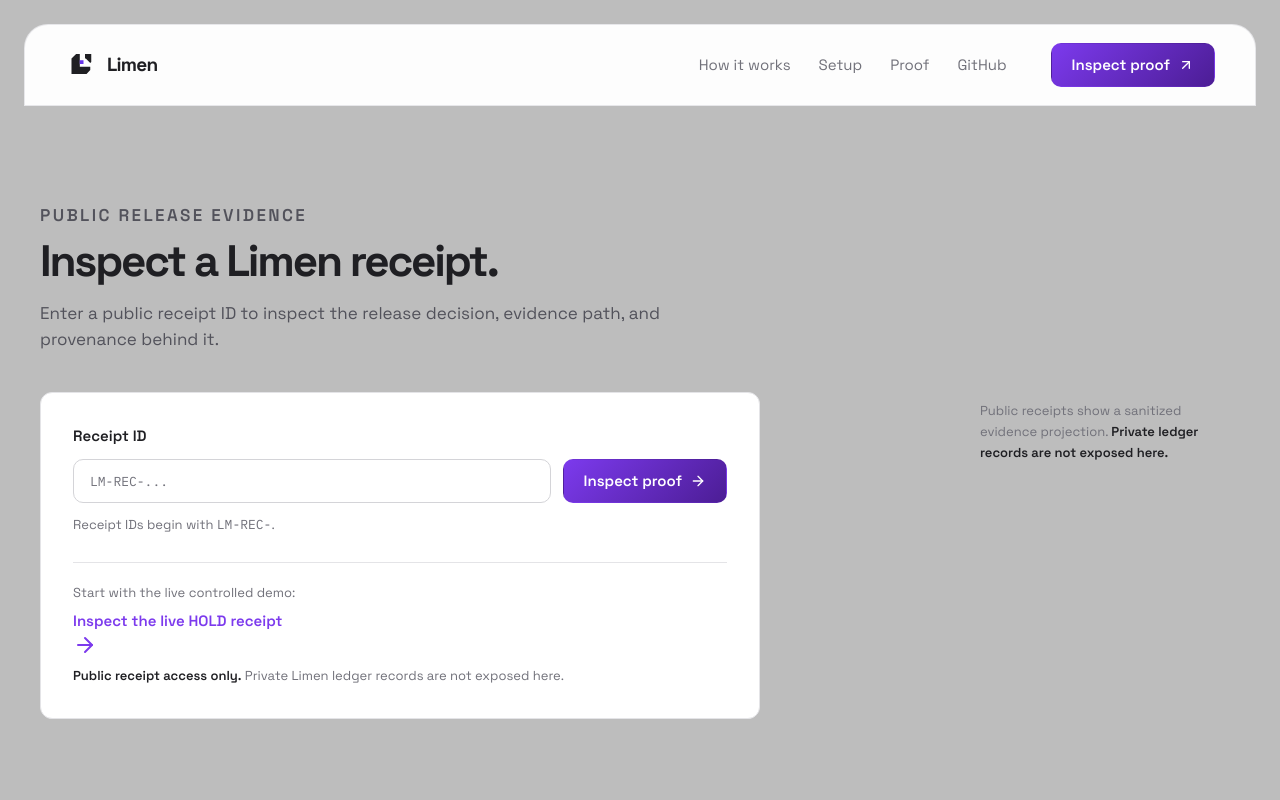
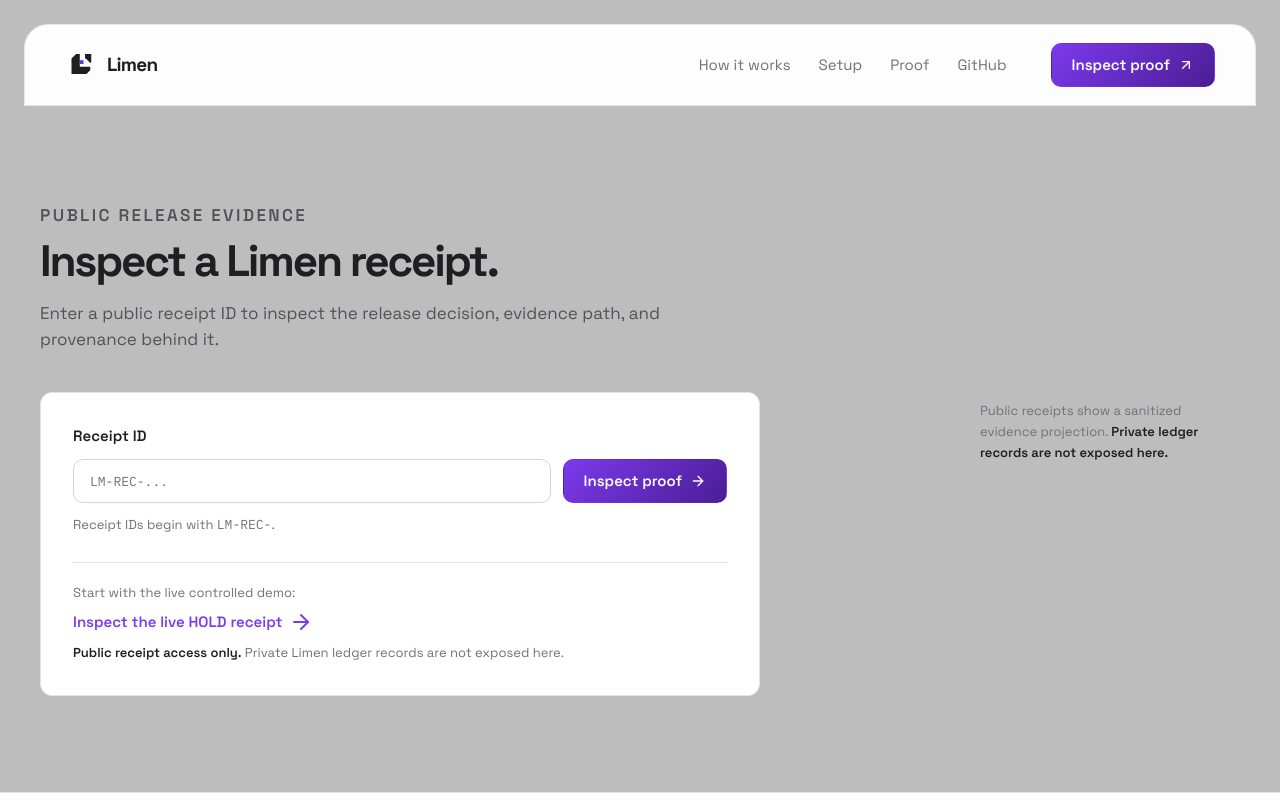
Before and after one commit to kaelah971/limen, a Next.js app: page /proof in a window 1280 px wide. Shown: the top 800 px of the page. Built offline with nearby package versions, Linux system fonts and the light colour scheme.

Commit message:
fix: address final user-test findings

```diff
--- a/app/components/demo-trace.tsx
+++ b/app/components/demo-trace.tsx
@@ -164,9 +164,9 @@
         <section className="trace-step">
           <div className="trace-marker">07</div>
           <div className="trace-content">
-            <p className="source-label">Durable / public proof</p>
+            <p className="source-label">Historical public receipt</p>
             <h2>The decision leaves a receipt.</h2>
-            <p>The active public receipt is a sanitized projection of the durable evidence record.</p>
+            <p>This historical public receipt is a sanitized projection of the durable evidence record. It is separate from the fresh P14 Judge Mode Action runs above.</p>
             <div className="trace-records">
               <TraceRecord label="Receipt" value={receiptId} />
               <TraceRecord label="Schema" value="limen.receipt.v1" />
@@ -174,7 +174,7 @@
               <TraceRecord label="Classification" value={`${release.usageClass} / ${release.source}`} />
             </div>
             <Link className="trace-link" href={`/receipt/${ACTIVE_HOLD_RECEIPT_ID}`}>
-              Inspect the active HOLD receipt <ArrowUpRight aria-hidden="true" />
+              Inspect the historical HOLD receipt <ArrowUpRight aria-hidden="true" />
             </Link>
           </div>
         </section>
--- a/app/components/receipt-lookup-form.tsx
+++ b/app/components/receipt-lookup-form.tsx
@@ -55,7 +55,7 @@
       </form>
       <div className="lookup-shortcut">
         <p>Start with the live controlled demo:</p>
-        <Link href={`/receipt/${ACTIVE_HOLD_RECEIPT_ID}`}>
+        <Link className="lookup-shortcut-link" href={`/receipt/${ACTIVE_HOLD_RECEIPT_ID}`}>
           Inspect the live HOLD receipt <ArrowRight aria-hidden="true" />
         </Link>
       </div>
--- a/app/demo/page.tsx
+++ b/app/demo/page.tsx
@@ -11,7 +11,7 @@
 
 export const metadata: Metadata = {
   title: "Demo workflow",
-  description: "Follow a controlled Limen release decision from pull request to public receipt.",
+  description: "Follow a controlled Limen release decision from pull request to historical public receipt.",
 };
 
 export default async function DemoPage() {
@@ -26,14 +26,14 @@
             <div>
               <p className="eyebrow">Live validated workflow</p>
               <h1>One release. One evidence path.</h1>
-              <p>Follow a real Limen decision from pull request to public receipt.</p>
+              <p>Follow a real Limen decision from pull request to historical public receipt.</p>
             </div>
             <div className="demo-actions">
               <a className="button button-secondary" href={DEMO_PULL_REQUEST_URL} target="_blank" rel="noreferrer noopener">
                 View source pull request <ArrowUpRight aria-hidden="true" />
               </a>
               <Link className="button button-primary" href={`/receipt/${ACTIVE_HOLD_RECEIPT_ID}`}>
-                Inspect final receipt <ArrowUpRight aria-hidden="true" />
+                Inspect historical receipt <ArrowUpRight aria-hidden="true" />
               </Link>
             </div>
           </header>
--- a/app/globals.css
+++ b/app/globals.css
@@ -1284,6 +1284,13 @@
   font-weight: 600;
 }
 
+.lookup-shortcut-link {
+  display: inline-flex;
+  align-items: center;
+  gap: 7px;
+  white-space: nowrap;
+}
+
 .lookup-shortcut a:hover,
 .text-link:hover {
   color: var(--indigo);
@@ -2408,6 +2415,15 @@
   text-transform: uppercase;
 }
 
+.setup-note-warning {
+  border-left-color: var(--error-ink);
+  background: var(--error-fill);
+}
+
+.setup-note-warning strong {
+  color: var(--error-ink);
+}
+
 .setup-note-hold {
   border-left-color: var(--hold-ink);
   background: #fffaf5;
@@ -2690,7 +2706,7 @@
 
 .setup-links {
   display: grid;
-  grid-template-columns: minmax(0, 1fr) auto;
+  grid-template-columns: minmax(320px, 1.15fr) minmax(280px, 0.85fr);
   gap: 32px;
   align-items: center;
   padding: 32px;
--- a/app/lib/demo-data.ts
+++ b/app/lib/demo-data.ts
@@ -8,9 +8,9 @@
 export const DEMO_PULL_REQUEST = 1;
 export const DEMO_POLICY_VERSION = "LP-fde4ac5cdba2";
 export const DEMO_HOLD_ACTION_URL =
-  "https://github.com/kaelah971/limen-demo/actions/runs/33654301781";
+  "https://github.com/kaelah971/limen-demo/actions/runs/33958836557";
 export const DEMO_PASS_ACTION_URL =
-  "https://github.com/kaelah971/limen-demo/actions/runs/33655468552";
+  "https://github.com/kaelah971/limen-demo/actions/runs/33959096100";
 export const DEMO_PULL_REQUEST_URL =
   "https://github.com/kaelah971/limen-demo/pull/1";
 
--- a/app/setup/page.tsx
+++ b/app/setup/page.tsx
@@ -175,6 +175,10 @@
                     <p>This is the currently validated Telegraph testnet Engine route. It is current setup infrastructure, not a promise of permanent production availability.</p>
                   </div>
                 </div>
+                <div className="setup-note setup-note-warning" role="note">
+                  <strong>TESTNET / DEMO ONLY</strong>
+                  <span>This validated Telegraph testnet Engine route currently uses plain HTTP. Do not use this endpoint for production payment traffic. Replace it with an approved production endpoint before production deployment.</span>
+                </div>
                 <div className="setup-network-row">
                   <span className="context-tag">Base Sepolia</span>
                   <code>{CURRENT_TELEGRAPH_NETWORK}</code>
```
Also changed, not shown: 1 other file (tests, documents, lock files or other folders).
